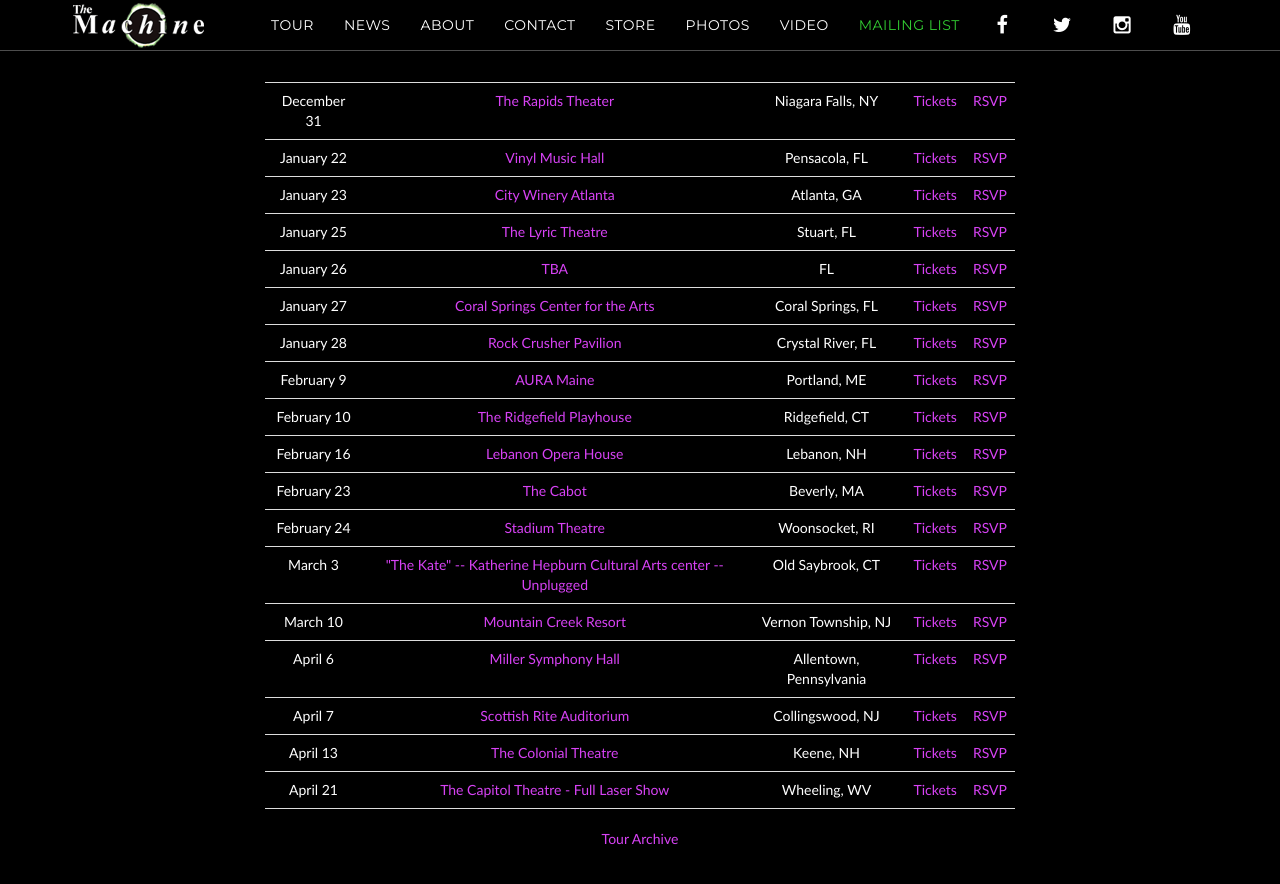
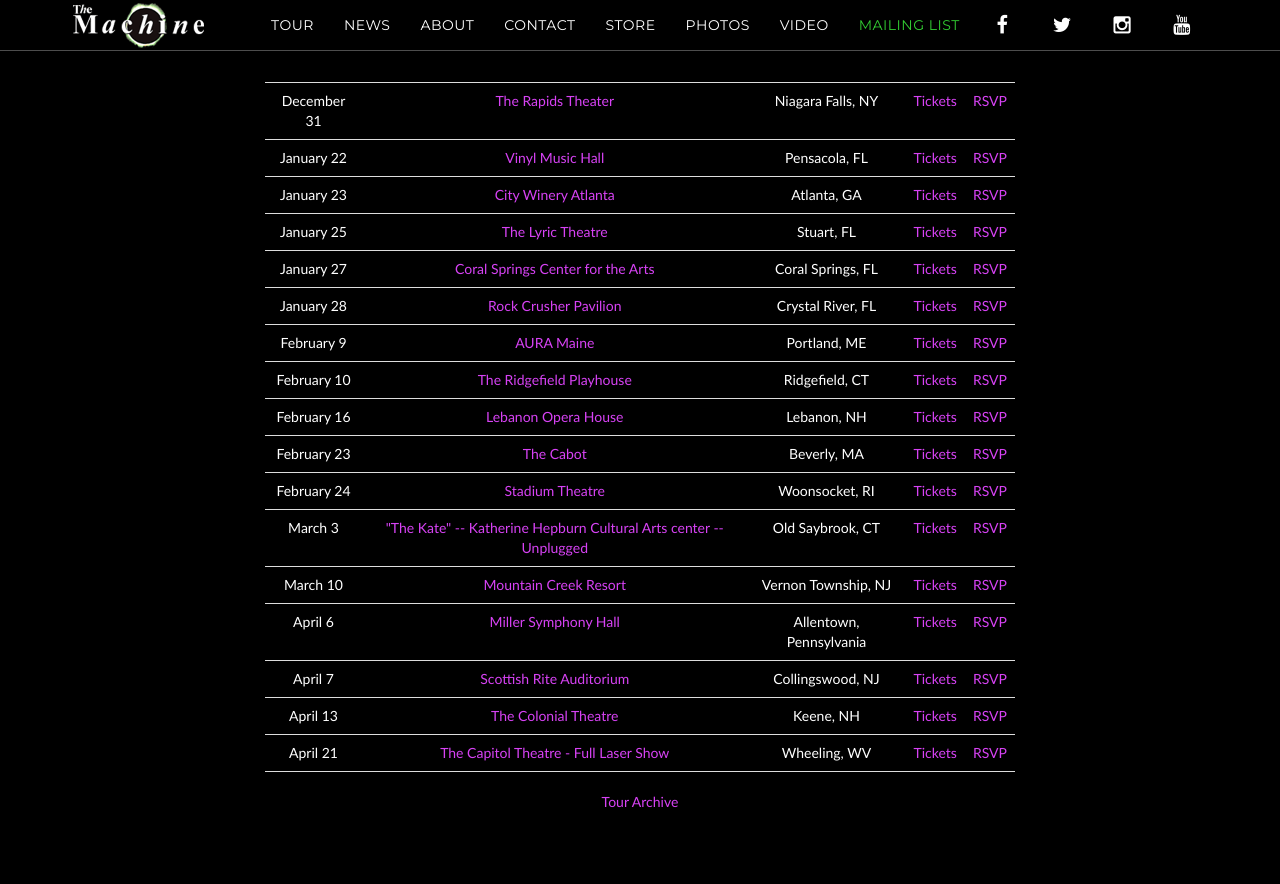
Before and after one commit to machineweb/machineweb.github.io, a Jekyll site: the page built from index.html, in a window 1280 px wide and 900 px high, scrolled down 936 px. Shown: the top 884 px of the window. Built offline with Jekyll 4.4.1, drawn with Linux system fonts in a browser that asks for light colours; comment, search, counter and statistics services are not loaded.

Commit message:
Updated tour

```diff
--- a/_data/tour.yml
+++ b/_data/tour.yml
@@ -3209,14 +3209,6 @@
     rsvp-url: "https://www.facebook.com/events/1925798574341216/?context=create&previousaction=create&ref=5&page_id_source=56922104274&sid_create=3563533409&action_history=[%7B%22surface%22%3A%22create_dialog%22%2C%22mechanism%22%3A%22page_create_dialog%22%2C%22extra_data%22%3A[]%7D]&has_source=1"
     order: "1523595600000"
 
-  - date: "January 26 2018"
-    venue: "TBA"
-    venue-url: ""
-    location: "FL"
-    tickets-url: ""
-    rsvp-url: ""
-    order: "1516942800000"
-
   - date: "February 16 2018"
     venue: "Lebanon Opera House"
     venue-url: "https://lebanonoperahouse.org/events/"
```
